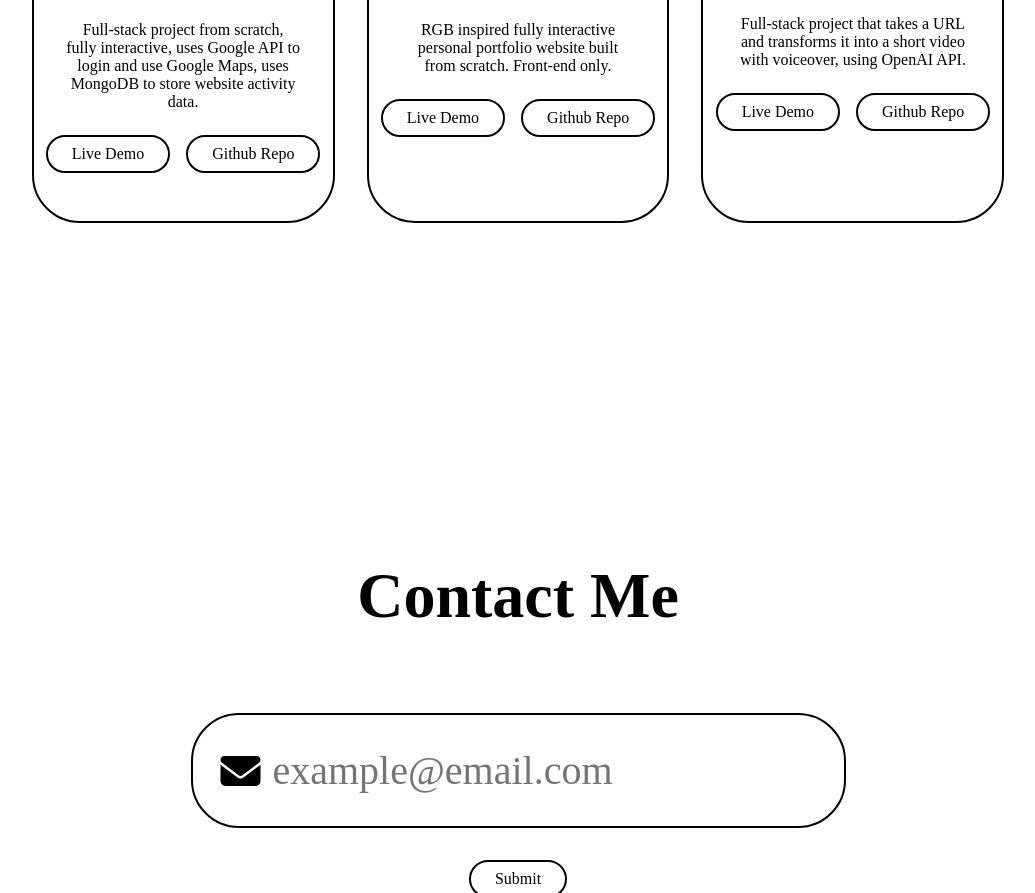
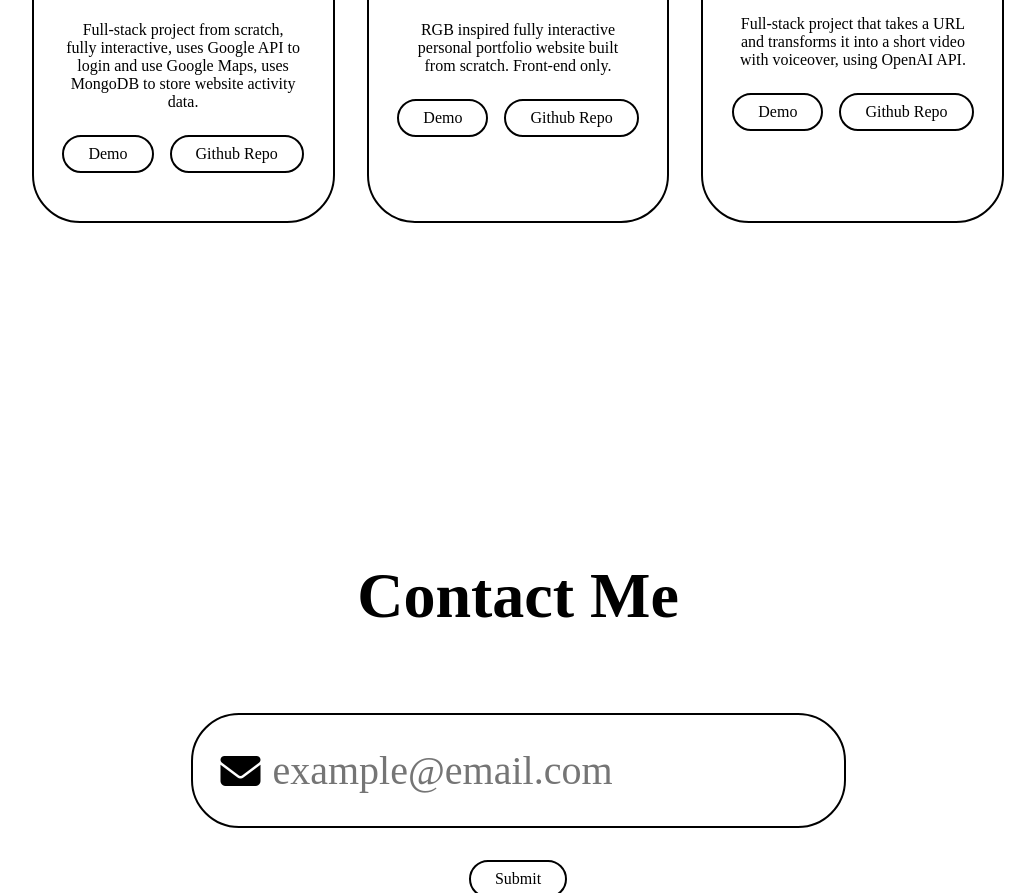
Before and after one commit to justindy81/Personal-Website, a plain HTML site: page index.html in a window 1280 px wide. Shown: the part 2204-3097 px from the top of the page, without its empty margins (122-1157 px from the left). Drawn offline with Linux system fonts and the light colour scheme.

Commit message:
Update index.html

```diff
--- a/index.html
+++ b/index.html
@@ -104,7 +104,7 @@
           <h3>Facebook Marketplace Clone</h3>
           Full-stack project from scratch, fully interactive, uses Google API to login and use Google Maps, uses MongoDB to store website activity data.
           <div class="btn-group">
-            <div class="btn">Live Demo</div>
+            <div class="btn">Demo</div>
             <div class="btn">Github Repo</div>
           </div>
         </div>
@@ -114,7 +114,7 @@
           <h3>Personal Portfolio Website</h3>
           <p>RGB inspired fully interactive personal portfolio website built from scratch. Front-end only. </p>
           <div class="btn-group">
-            <div class="btn">Live Demo</div>
+            <div class="btn">Demo</div>
             <div class="btn">Github Repo</div>
           </div>
         </div>
@@ -124,7 +124,7 @@
           <h3>URL to Video</h3>
           Full-stack project that takes a URL and transforms it into a short video with voiceover, using OpenAI API.
           <div class="btn-group">
-            <div class="btn">Live Demo</div>
+            <div class="btn">Demo</div>
             <div class="btn">Github Repo</div>
           </div>
         </div>
```
